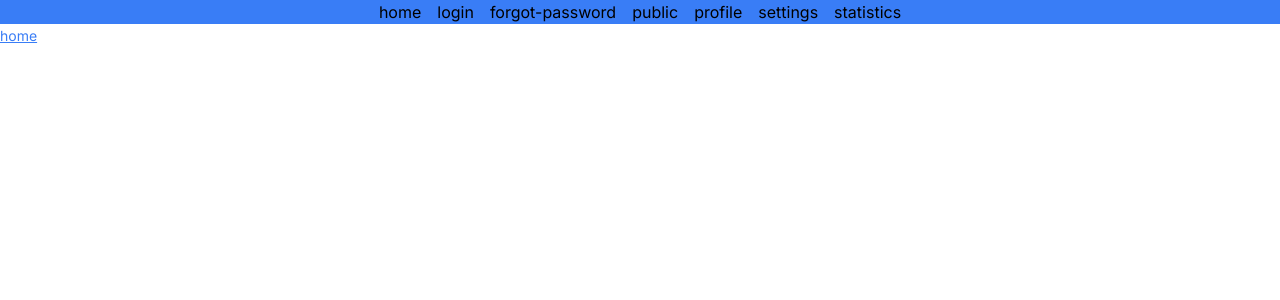
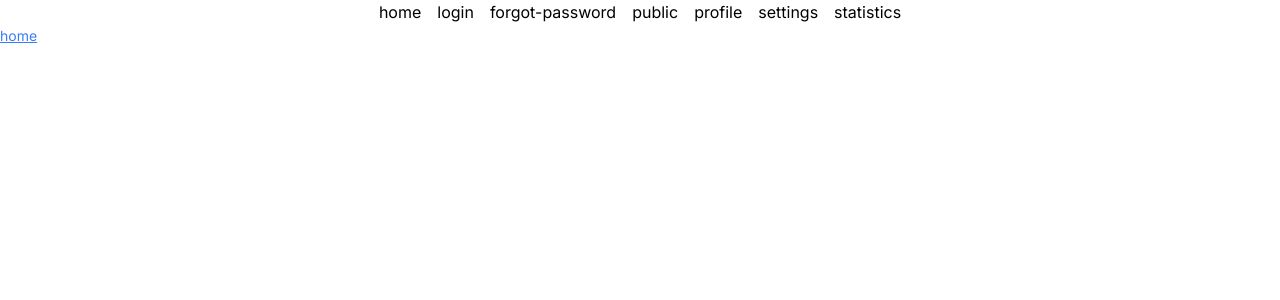
Before and after one commit to instaitincubator/instagram, a Next.js app: page / in a window 1280 px wide. Shown: the top 300 px of the page. Built offline with nearby package versions, Linux system fonts and the light colour scheme.

Commit message:
KAN-8 chore:added groups for the color palette

```diff
--- a/tailwind.config.ts
+++ b/tailwind.config.ts
@@ -3,36 +3,48 @@ import type { Config } from 'tailwindcss'
 import plugin from 'tailwindcss/plugin'
 
 const colors = {
-  accent_100: '#73A5FF',
-  accent_300: '#4C8DFF',
-  accent_500: '#397DF6',
-  accent_700: '#2F68CC',
-  accent_900: '#234E99',
-  danger_100: '#FF8099',
-  danger_300: '#F23D61',
-  danger_500: '#CC1439',
-  danger_700: '#990F2B',
-  danger_900: '#660A1D',
-  dark_100: '#4C4C4C',
-  dark_300: '#333333',
-  dark_500: '#171717',
-  dark_700: '#0D0D0D',
-  dark_900: '#000000',
-  light_100: '#FFFFFF',
-  light_300: '#F7FBFF',
-  light_500: '#EDF3FA',
-  light_700: '#D5DAE0',
-  light_900: '#8D9094',
-  success_100: '#80FFBF',
-  success_300: '#22E584',
-  success_500: '#14CC70',
-  success_700: '#0F9954',
-  success_900: '#0A6638',
-  warning_100: '#FFD073',
-  warning_300: '#E5AC39',
-  warning_500: '#D99000',
-  warning_700: '#996600',
-  warning_900: '#664400',
+  accent: {
+    100: '#73A5FF',
+    300: '#4C8DFF',
+    500: '#397DF6',
+    700: '#2F68CC',
+    900: '#234E99',
+  },
+  danger: {
+    100: '#FF8099',
+    300: '#F23D61',
+    500: '#CC1439',
+    700: '#990F2B',
+    900: '#660A1D',
+  },
+  dark: {
+    100: '#4C4C4C',
+    300: '#333333',
+    500: '#171717',
+    700: '#0D0D0D',
+    900: '#000000',
+  },
+  light: {
+    100: '#FFFFFF',
+    300: '#F7FBFF',
+    500: '#EDF3FA',
+    700: '#D5DAE0',
+    900: '#8D9094',
+  },
+  success: {
+    100: '#80FFBF',
+    300: '#22E584',
+    500: '#14CC70',
+    700: '#0F9954',
+    900: '#0A6638',
+  },
+  warning: {
+    100: '#FFD073',
+    300: '#E5AC39',
+    500: '#D99000',
+    700: '#996600',
+    900: '#664400',
+  },
 }
 
 const config: Config = {
@@ -40,6 +52,7 @@ const config: Config = {
     './src/pages/**/*.{js,ts,jsx,tsx,mdx}',
     './src/components/**/*.{js,ts,jsx,tsx,mdx}',
     './src/app/**/*.{js,ts,jsx,tsx,mdx}',
+    './src/shared/**/*.{js,ts,jsx,tsx,mdx}',
   ],
   plugins: [
     plugin(function ({ addUtilities }) {
@@ -90,7 +103,7 @@ const config: Config = {
           lineHeight: '24px',
         },
         '.text-regular-link': {
-          color: colors.accent_500,
+          color: colors.accent['500'],
           fontSize: '14px',
           fontWeight: '400',
           lineHeight: '24px',
@@ -107,7 +120,7 @@ const config: Config = {
           lineHeight: '16px',
         },
         '.text-small-link': {
-          color: colors.accent_500,
+          color: colors.accent['500'],
           fontSize: '12px',
           fontWeight: '400',
           lineHeight: '16px',
@@ -119,9 +132,25 @@ const config: Config = {
     }),
   ],
   theme: {
+    colors: {
+      accent: colors.accent,
+      danger: colors.danger,
+      dark: colors.dark,
+      light: colors.light,
+      success: colors.success,
+      warning: colors.warning,
+    },
     extend: {
-      backgroundColors: colors,
-      colors: colors,
+      backgroundColor: {
+        ...colors,
+      },
+      borderColor: {
+        ...colors,
+      },
+      textColor: {
+        ...colors,
+      },
+    },
     fontFamily: {
       sans: ['Inter', 'sans-serif'],
     },
@@ -131,8 +160,6 @@ const config: Config = {
       sm: '480px',
       xl: '1440px',
     },
-      textColors: colors,
-    },
   },
 }
 
```
Lines whose indentation alone changed are shown as unchanged.
